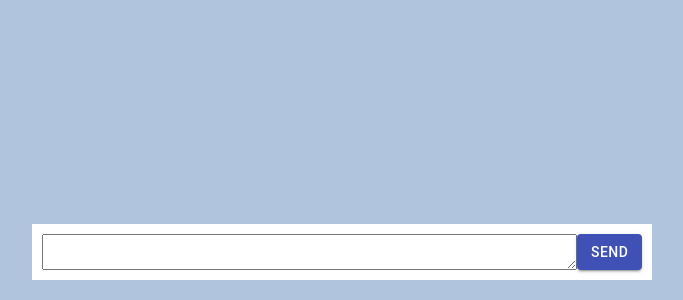
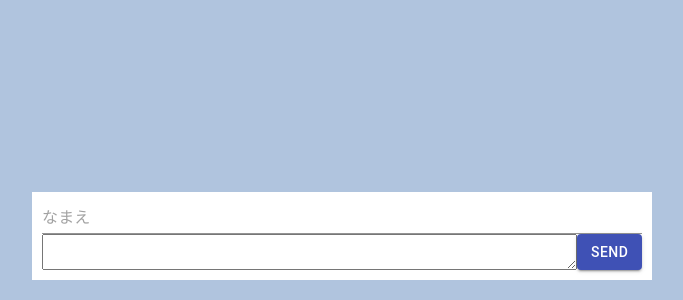
Before and after one commit to kykt35/react-chat-ts-samlpe, a React (Create React App) app: page / in a window 1280 px wide. Shown: the part 500-800 px from the top of the page, without its empty margins (308-991 px from the left). Built offline with nearby package versions, Linux system fonts and the light colour scheme.

Commit message:
Create sendMessageBox

```diff
--- a/src/components/SendMessageBox.tsx
+++ b/src/components/SendMessageBox.tsx
@@ -1,12 +1,13 @@
 import React, { FC, useState } from 'react';
-import { Button, Box, TextareaAutosize, makeStyles } from '@material-ui/core';
+import { Button, Box, TextareaAutosize, Input, makeStyles } from '@material-ui/core';
 import {  BoxProps } from '@material-ui/core/Box';
 import {  ButtonProps } from '@material-ui/core/Button';
 import classNames from 'classnames';
 
 interface SendMessageBoxProps {
-  onSendMessage?: (text: string)=>void;
+  onSendMessage?: (text: string, username: string)=>void;
   className?: BoxProps["className"]
+  onChangeUsename?: (username: string)=>void;
 
 }
 
@@ -27,26 +28,43 @@ const useStyles = makeStyles(theme => ({
     },
     textarea: {
       width: "100%"
+    },
+    username: {
+      textAlign: "left",
+      display: "block"
     }
   })
 )
 
-const SendMessageBox: FC<SendMessageBoxProps> = ({onSendMessage,  className}) => {
+const SendMessageBox: FC<SendMessageBoxProps> = ({onSendMessage,  className, onChangeUsename}) => {
 
   const [text, setText] = useState('');
+  const [username, setUsername] = useState('');
   const handleTextFieldChange = (e:  React.ChangeEvent<HTMLTextAreaElement>)=>{
     setText(e.target.value)
   }
+  const handleNameFieldChange = (e:  React.ChangeEvent<HTMLTextAreaElement>)=>{
+    setUsername(e.target.value)
+
+    if (onChangeUsename) {
+      onChangeUsename(e.target.value)
+    }
+  }
   const handleClick = (e: React.MouseEvent<HTMLElement>)=> {
     e.preventDefault()
-    if (onSendMessage) { onSendMessage(text) }
+    if (!text || !username) {return }
+
+    if (onSendMessage) { onSendMessage(text, username) }
     setText('');
   }
   const classes = useStyles();
   return (
     <Box className={classNames(classes.sendBox, className)}>
+      <Input  value={username} className={classes.username} onChange={handleNameFieldChange} placeholder="なまえ"/>
       <Box className={classes.inner}>
         <TextareaAutosize rows={2} className={classes.textarea} value={text} onChange={handleTextFieldChange}/>
+
+
         <Button variant="contained" color="primary" onClick={handleClick}>send</Button>
       </Box>
     </Box>
```
